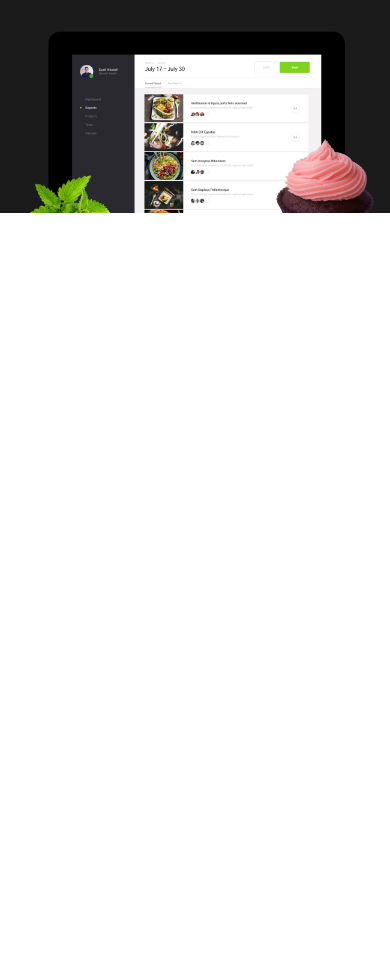
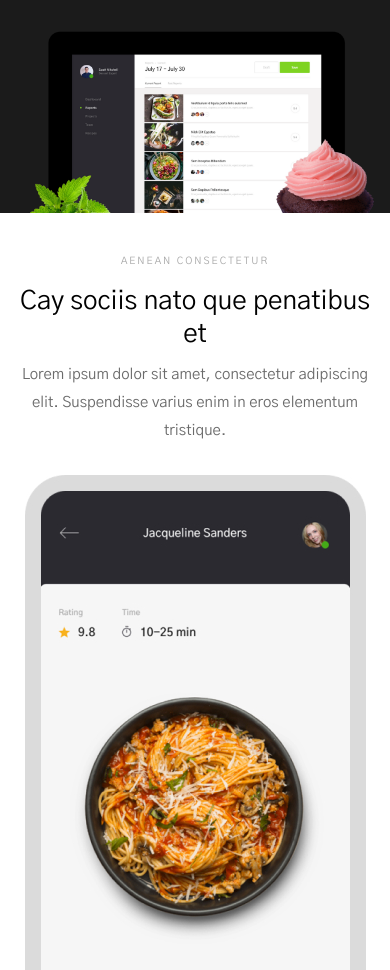
Before and after one commit to VadzimRudzman/richard_landing-page, a plain HTML site: page index.html in a window 390 px wide. Shown: the part 754-1724 px from the top of the page. Before the commit the page ends 967 px from the top, so only its background shows below. Drawn offline with Linux system fonts and the light colour scheme.

Commit message:
Add overview section

```diff
--- a/css/style.css
+++ b/css/style.css
@@ -321,4 +321,116 @@ body {
     }
 }
 
+.overview__container {
+    padding-top: 80px;
+}
+
+.overview__body {
+    display: flex;
+    align-items: center;
+    margin-bottom: 160px;
+}
+
+.overview__info {
+    flex: 1 1 50%;
+    padding: 0px 199px 0px 154px;
+}
+
+.overview__label {
+    font-weight: 400;
+    font-size: 12px;
+    line-height: 166%;
+    letter-spacing: 2px;
+    text-transform: uppercase;
+    color: #A8A8A8;
+    margin-bottom: 30px;
+
+}
+
+.overview__title {
+    font-weight: 400;
+    font-size: 38px;
+    line-height: 126%;
+    color: #000000;
+    margin-bottom: 22px;
+}
+
+.overview__subtitle {
+    font-weight: 400;
+    font-size: 16px;
+    line-height: 188%;
+    color: #6B6B6B;
+}
+
+.overview__image {
+    flex: 1 1 auto;
+}
+
+.overview__image img {
+    width: 100%;
+}
+
+@media screen and (max-width: 1120px) {
+
+    .overview__info {
+        flex: 1 1 40%;
+        padding: 0px 100px 0px 20px;
+    }
+}
+
+@media screen and (max-width: 766px) {
+    .overview__container {
+        padding-top: 40px
+    }
+
+    .overview__body {
+        flex-direction: column;
+        margin-bottom: 60px;
+    }
+
+    .overview__info {
+        text-align: center;
+        padding: 0px;
+        margin-bottom: 30px;
+    }
+
+    .overview__label {
+        margin-bottom: 15px
+    }
+
+    .overview__title {
+        margin-bottom: 10px
+    }
+
+    .overview__body-reverse {
+        display: flex;
+        flex-direction: column-reverse;
+    }
+
+    .overview__image {
+        /* height: 70%;
+        width: 70%; */
+    }
+
+}
+
+@media screen and (max-width: 522px) {
+
+    .overview__label {
+        font-size: 10px;
+    }
+
+    .overview__subtitle {
+        font-size: 15px;
+    }
+
+    .overview__title {
+        font-size: 26px;
+    }
+
+
+}
+
+
+
 /* Main styles end */
--- a/index.html
+++ b/index.html
@@ -81,6 +81,62 @@
                     </div>
                 </div>
             </section>
+
+            <section class="page__overview overview">
+                <div class="overview__container container">
+                    <div class="overview__body">
+                        <div class="overview__info">
+                            <div class="overview__label">
+                                Aenean Consectetur
+                            </div>
+                            <h2 class="overview__title">
+                                Cay sociis nato que penatibus et
+                            </h2>
+                            <div class="overview__subtitle">
+                                Lorem ipsum dolor sit amet, consectetur adipiscing elit. Suspendisse varius enim in eros
+                                elementum tristique.
+                            </div>
+                        </div>
+                        <div class="overview__image">
+                            <img src="./img/overview/recipe.jpg" alt="recipe">
+                        </div>
+                    </div>
+                    <div class="overview__body overview__body-reverse">
+                        <div class="overview__image">
+                            <img src="./img/overview/order.jpg" alt="order">
+                        </div>
+                        <div class="overview__info">
+                            <div class="overview__label">
+                                ConsectUltricies
+                            </div>
+                            <h2 class="overview__title">
+                                Amet Ipsum
+                            </h2>
+                            <div class="overview__subtitle">
+                                Lorem ipsum dolor sit amet, consectetur adipiscing elit. Suspendisse varius enim in eros
+                                elementum tristique.
+                            </div>
+                        </div>
+                    </div>
+                    <div class="overview__body">
+                        <div class="overview__info">
+                            <div class="overview__label">
+                                Aenean Consectetur Porta
+                            </div>
+                            <h2 class="overview__title">
+                                Magna Porta Sit Bibendum
+                            </h2>
+                            <div class="overview__subtitle">
+                                Lorem ipsum dolor sit amet, consectetur adipiscing elit. Suspendisse varius enim in eros
+                                elementum tristique.
+                            </div>
+                        </div>
+                        <div class="overview__image">
+                            <img src="./img/overview/recipe-min.jpg" alt="recipe-min">
+                        </div>
+                    </div>
+                </div>
+            </section>
         </main>
 
         <!-- Main start end -->
```
Also changed, not shown: img/overview/order.jpg (added), img/overview/recipe-min.jpg (added), img/overview/recipe.jpg (added).
